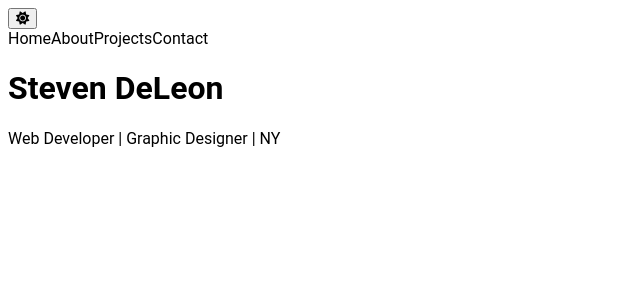
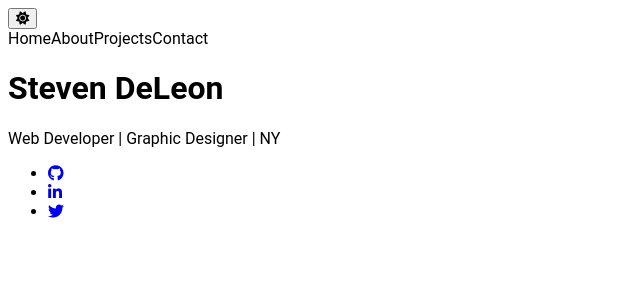
Before and after one commit to Stevendeleon/portfolio-v2, a Next.js app: page / in a window 1280 px wide. Shown: the top 300 px of the page, without its empty margins (0-640 px from the left). Built offline with nearby package versions, Linux system fonts and the light colour scheme.

Commit message:
Re-added footer fixed bottom

```diff
--- a/components/layout.js
+++ b/components/layout.js
@@ -1,12 +1,12 @@
 import React from "react";
 import Head from "next/head";
 import Navbar from "./navbar";
-// import Footer from "./footer";
+import Footer from "./footer";
 
 const layout = ({ children }) => {
   return (
     <div
-      className="flex flex-col min-h-screen transition-all duration-300 ease-out"
+      className="relative flex flex-col min-h-screen transition-all duration-300 ease-out"
       style={{ fontFamily: `"Roboto", sans-serif` }}
     >
       <Head>
@@ -16,7 +16,7 @@ const layout = ({ children }) => {
       <main className="flex flex-col justify-center px-8 mb-20">
         {children}
       </main>
-      {/* <Footer /> */}
+      <Footer />
     </div>
   );
 };
```
